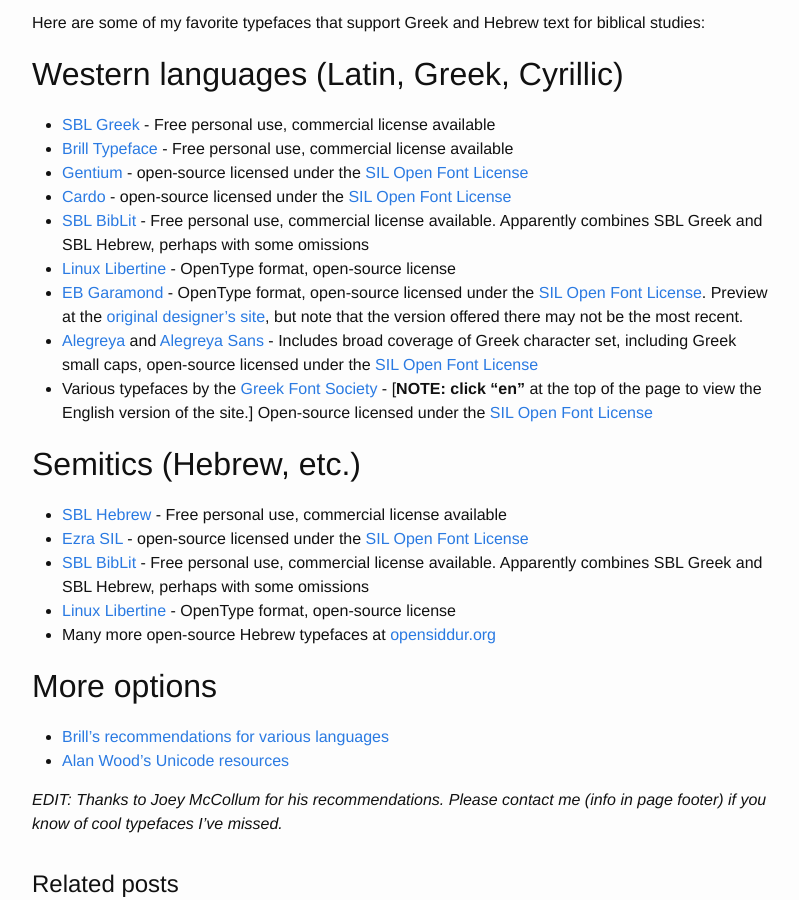
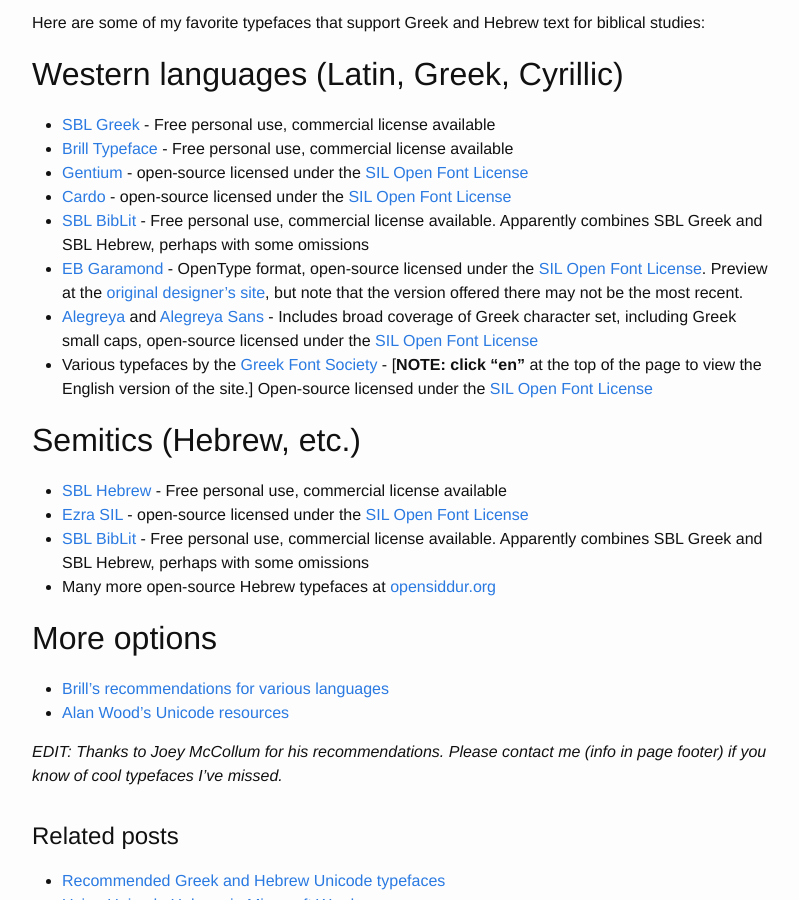
Before and after one commit to dtjohnso/Student-Writing-Helps, a Jekyll site: the page built from _posts/2019-05-21-greek-and-hebrew-unicode-typefaces.markdown, in a window 1280 px wide and 900 px high, scrolled down 318 px. Shown: the whole window, without its empty margins (238-1037 px from the left). Built offline with Jekyll 4.4.1, drawn with Linux system fonts in a browser that asks for light colours.

Commit message:
Cleaned up dead old links

```diff
--- a/_posts/2014-11-12-installing-and-configuring-unicode.markdown
+++ b/_posts/2014-11-12-installing-and-configuring-unicode.markdown
@@ -21,6 +21,6 @@
 ## Additional help on how/why Unicode
 
 * [Unicode posts by Mark Ward](http://byfaithweunderstand.com/?s=unicode)
-* [Configuring Hebrew right-to-left with Unicode](http://www.hebrewsyntax.org/hebrew_resources/hebrew_in_windows_xp.pdf)
+<!-- * [Configuring Hebrew right-to-left with Unicode](http://www.hebrewsyntax.org/hebrew_resources/hebrew_in_windows_xp.pdf) -->
 * [Unicode help by Rod Decker](http://ntresources.com/blog/?s=unicode)
 * [Configuring Polytonic Greek on Linux](https://docs.google.com/Doc?id=dccdrjqk_4cqjn9zcj)
--- a/_posts/2019-05-21-greek-and-hebrew-unicode-typefaces.markdown
+++ b/_posts/2019-05-21-greek-and-hebrew-unicode-typefaces.markdown
@@ -15,7 +15,7 @@
 * [Gentium](http://scripts.sil.org/cms/scripts/page.php?site_id=nrsi&item_id=Gentium) - open-source licensed under the [SIL Open Font License][sil-ofl]
 * [Cardo](https://fonts.google.com/specimen/Cardo) - open-source licensed under the [SIL Open Font License][sil-ofl]
 * [SBL BibLit](https://www.sbl-site.org/educational/BiblicalFonts_SBLBibLit.aspx) - Free personal use, commercial license available. Apparently combines SBL Greek and SBL Hebrew, perhaps with some omissions
-* [Linux Libertine](http://libertine-fonts.org/) - OpenType format, open-source license
+<!-- * [Linux Libertine](http://libertine-fonts.org/) - OpenType format, open-source license -->
 * [EB Garamond](https://github.com/octaviopardo/EBGaramond12) - OpenType format, open-source licensed under the [SIL Open Font License][sil-ofl]. Preview at the [original designer's site](http://www.georgduffner.at/ebgaramond/), but note that the version offered there may not be the most recent.
 * [Alegreya](https://www.huertatipografica.com/en/fonts/alegreya-ht-pro) and [Alegreya Sans](https://www.huertatipografica.com/en/fonts/alegreya-sans-ht) - Includes broad coverage of Greek character set, including Greek small caps, open-source licensed under the [SIL Open Font License][sil-ofl]
 * Various typefaces by the [Greek Font Society](https://greekfontsociety-gfs.gr/typefaces) - [**NOTE: click "en"** at the top of the page to view the English version of the site.]  Open-source licensed under the [SIL Open Font License][sil-ofl]
@@ -25,7 +25,7 @@
 * [SBL Hebrew](https://www.sbl-site.org/educational/BiblicalFonts_SBLHebrew.aspx) - Free personal use, commercial license available
 * [Ezra SIL](http://scripts.sil.org/EzraSIL_Home) - open-source licensed under the [SIL Open Font License][sil-ofl]
 * [SBL BibLit](https://www.sbl-site.org/educational/BiblicalFonts_SBLBibLit.aspx) - Free personal use, commercial license available. Apparently combines SBL Greek and SBL Hebrew, perhaps with some omissions
-* [Linux Libertine](http://libertine-fonts.org/) - OpenType format, open-source license
+<!-- * [Linux Libertine](http://libertine-fonts.org/) - OpenType format, open-source license -->
 * Many more open-source Hebrew typefaces at [opensiddur.org](https://opensiddur.org/help/fonts/)
 
 ## More options
```
Also changed, not shown: _posts/2014-10-30-logos-into-zotero.markdown (+3 -4 lines).
